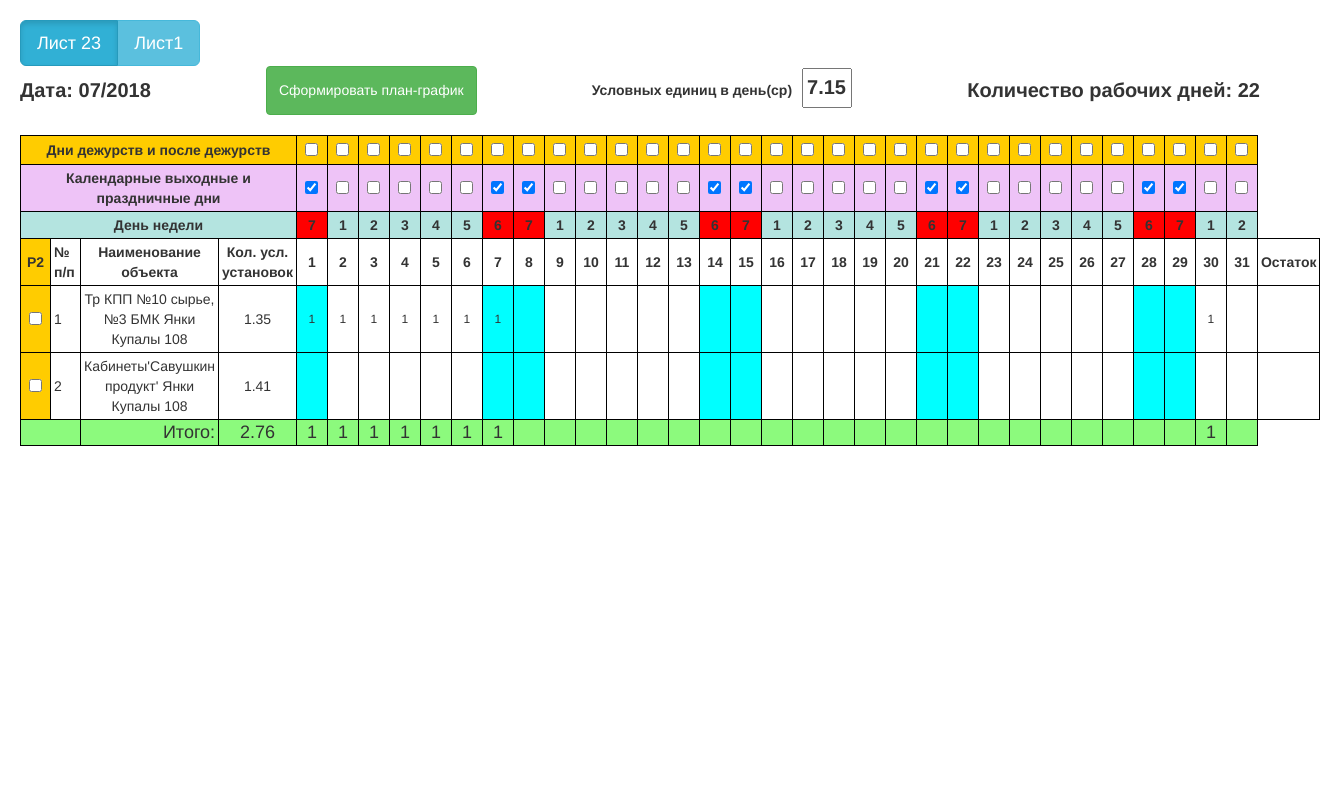
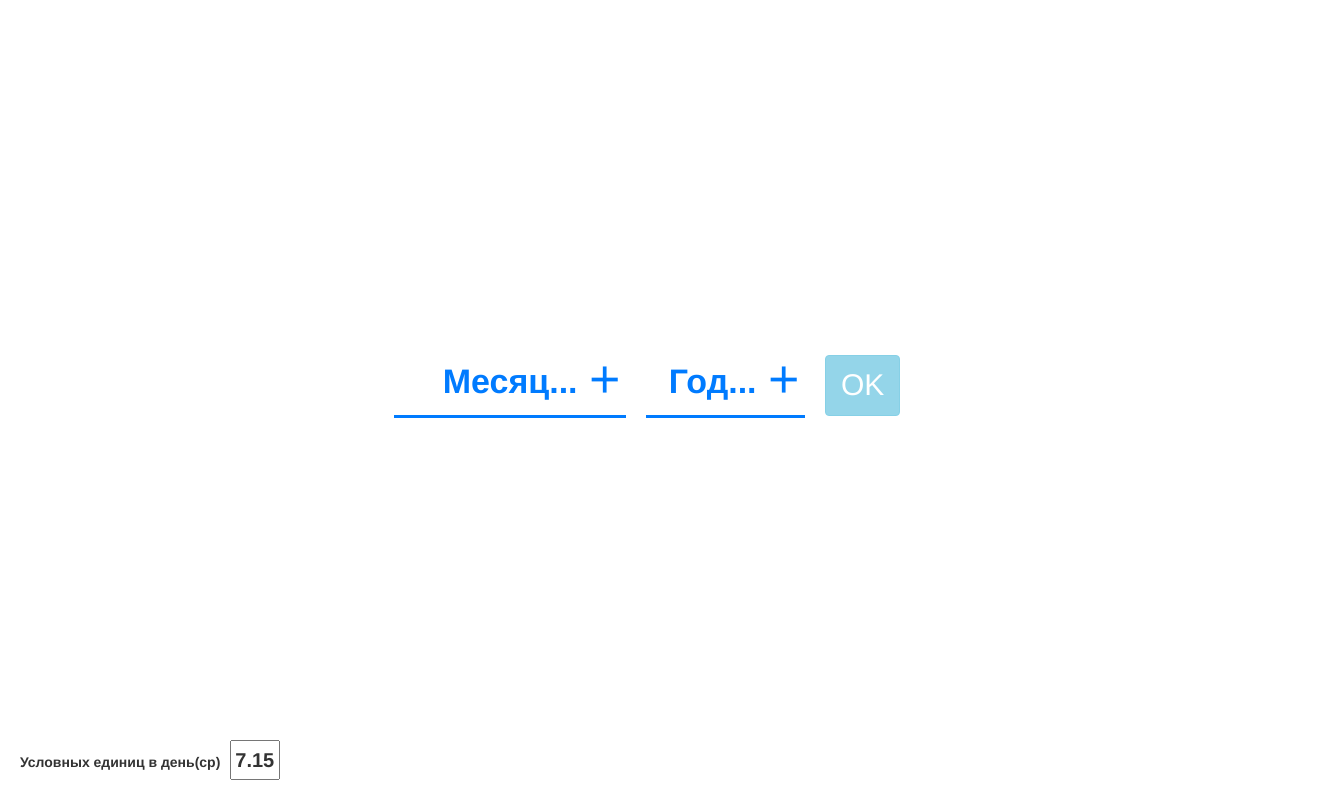
Before and after one commit to arsafab/report-table, an Angular app: page / in a window 1280 px wide. Shown: the whole page, 1320 px wide, since content can reach past the window. Built offline with nearby package versions, Linux system fonts and the light colour scheme.

Commit message:
comment placeholder

```diff
--- a/src/app/app.component.ts
+++ b/src/app/app.component.ts
@@ -10,14 +10,16 @@ import { temp } from './data';
   styleUrls: ['./app.component.css']
 })
 export class AppComponent {
-  // public groups: IGroup[] = [];
-  // public activeGroup: IGroup;
-  // public date: Date;
+  public groups: IGroup[] = [];
+  public activeGroup: IGroup;
+  public date: Date;
   public month: string;
   public year: string;
-  public groups: IGroup[] = temp;
-  public activeGroup: IGroup = this.groups[0];
-  public date: Date = new Date(2018, 6);
+
+  // UNCOMMENT TO AVOID UPLOADING DOCUMENT
+  // public groups: IGroup[] = temp;
+  // public activeGroup: IGroup = this.groups[0];
+  // public date: Date = new Date(2018, 6);
 
   constructor(
     private excelToJson: ExcelToJsonService
```
